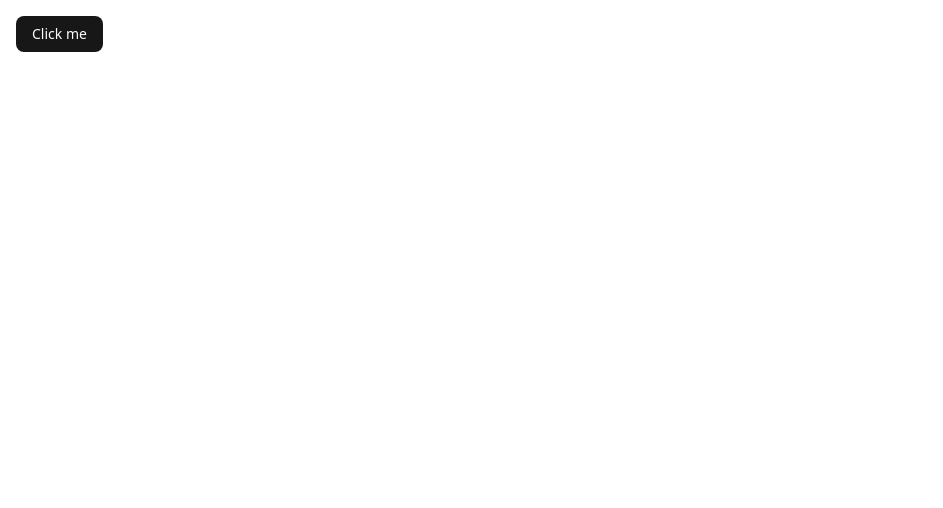
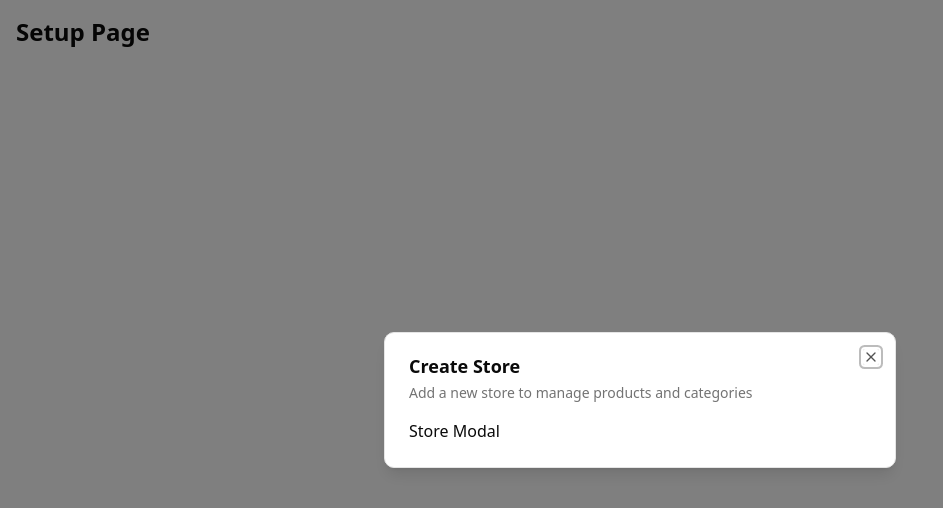
Before and after one commit to mauriceconsult/instabiz, a Next.js app: page / in a window 1280 px wide. Shown: the top 508 px of the page, without its empty margins (0-943 px from the left). Built offline with nearby package versions, Linux system fonts and the light colour scheme.

Commit message:
feat: add store creation modal

```diff
--- a/app/(root)/page.tsx
+++ b/app/(root)/page.tsx
@@ -1,9 +1,21 @@
-import { Button } from "@/components/ui/button";
+"use client";
 
-export default function Home() {
+import { useStoreModal } from "@/hooks/use-store-modal";
+import { useEffect } from "react";
+
+
+const SetupPage = () => {
+  const onOpen = useStoreModal((state) => state.onOpen);
+  const isOpen = useStoreModal((state) => state.isOpen);
+useEffect(() => {
+  if (!isOpen) {
+    onOpen();
+  }
+}, [isOpen, onOpen]);
   return (
     <div className="p-4">
-      <Button size={"default"}>Click me</Button>
+      <h1 className="text-2xl font-bold mb-4">Setup Page</h1>
     </div>
   );
 }
+export default SetupPage;
--- a/app/layout.tsx
+++ b/app/layout.tsx
@@ -1,17 +1,8 @@
 import type { Metadata } from "next";
-import { Geist, Geist_Mono } from "next/font/google";
 import "./globals.css";
 import { ClerkProvider } from "@clerk/nextjs";
+import { ModalProvider } from "@/providers/modal-provider";
 
-const geistSans = Geist({
-  variable: "--font-geist-sans",
-  subsets: ["latin"],
-});
-
-const geistMono = Geist_Mono({
-  variable: "--font-geist-mono",
-  subsets: ["latin"],
-});
 
 export const metadata: Metadata = {
   title: "InstaBiz - Multi-Vendor E-commerce Platform",
@@ -26,9 +17,8 @@
   return (
     <ClerkProvider>
       <html lang="en">
-        <body
-          className={`${geistSans.variable} ${geistMono.variable} antialiased`}
-        >
+        <body>
+          <ModalProvider />
           {children}
         </body>
       </html>
--- /dev/null
+++ b/components/modals/store-modal.tsx
@@ -0,0 +1,18 @@
+"use client";
+
+import { useStoreModal } from "@/hooks/use-store-modal";
+import { Modal } from "../ui/modal";
+
+export const StoreModal = () => {
+    const storeModal = useStoreModal();
+    return (
+      <Modal
+        title="Create Store"
+        description="Add a new store to manage products and categories"
+        isOpen={storeModal.isOpen}
+        onClose={storeModal.onClose}
+      >
+        Store Modal
+      </Modal>
+    );
+}
--- /dev/null
+++ b/components/ui/dialog.tsx
@@ -0,0 +1,158 @@
+"use client"
+
+import * as React from "react"
+import { XIcon } from "lucide-react"
+import { Dialog as DialogPrimitive } from "radix-ui"
+
+import { cn } from "@/lib/utils"
+import { Button } from "@/components/ui/button"
+
+function Dialog({
+  ...props
+}: React.ComponentProps<typeof DialogPrimitive.Root>) {
+  return <DialogPrimitive.Root data-slot="dialog" {...props} />
+}
+
+function DialogTrigger({
+  ...props
+}: React.ComponentProps<typeof DialogPrimitive.Trigger>) {
+  return <DialogPrimitive.Trigger data-slot="dialog-trigger" {...props} />
+}
+
+function DialogPortal({
+  ...props
+}: React.ComponentProps<typeof DialogPrimitive.Portal>) {
+  return <DialogPrimitive.Portal data-slot="dialog-portal" {...props} />
+}
+
+function DialogClose({
+  ...props
+}: React.ComponentProps<typeof DialogPrimitive.Close>) {
+  return <DialogPrimitive.Close data-slot="dialog-close" {...props} />
+}
+
+function DialogOverlay({
+  className,
+  ...props
+}: React.ComponentProps<typeof DialogPrimitive.Overlay>) {
+  return (
+    <DialogPrimitive.Overlay
+      data-slot="dialog-overlay"
+      className={cn(
+        "data-[state=open]:animate-in data-[state=closed]:animate-out data-[state=closed]:fade-out-0 data-[state=open]:fade-in-0 fixed inset-0 z-50 bg-black/50",
+        className
+      )}
+      {...props}
+    />
+  )
+}
+
+function DialogContent({
+  className,
+  children,
+  showCloseButton = true,
+  ...props
+}: React.ComponentProps<typeof DialogPrimitive.Content> & {
+  showCloseButton?: boolean
+}) {
+  return (
+    <DialogPortal data-slot="dialog-portal">
+      <DialogOverlay />
+      <DialogPrimitive.Content
+        data-slot="dialog-content"
+        className={cn(
+          "bg-background data-[state=open]:animate-in data-[state=closed]:animate-out data-[state=closed]:fade-out-0 data-[state=open]:fade-in-0 data-[state=closed]:zoom-out-95 data-[state=open]:zoom-in-95 fixed top-[50%] left-[50%] z-50 grid w-full max-w-[calc(100%-2rem)] translate-x-[-50%] translate-y-[-50%] gap-4 rounded-lg border p-6 shadow-lg duration-200 outline-none sm:max-w-lg",
+          className
+        )}
+        {...props}
+      >
+        {children}
+        {showCloseButton && (
+          <DialogPrimitive.Close
+            data-slot="dialog-close"
+            className="ring-offset-background focus:ring-ring data-[state=open]:bg-accent data-[state=open]:text-muted-foreground absolute top-4 right-4 rounded-xs opacity-70 transition-opacity hover:opacity-100 focus:ring-2 focus:ring-offset-2 focus:outline-hidden disabled:pointer-events-none [&_svg]:pointer-events-none [&_svg]:shrink-0 [&_svg:not([class*='size-'])]:size-4"
+          >
+            <XIcon />
+            <span className="sr-only">Close</span>
+          </DialogPrimitive.Close>
+        )}
+      </DialogPrimitive.Content>
+    </DialogPortal>
+  )
+}
+
+function DialogHeader({ className, ...props }: React.ComponentProps<"div">) {
+  return (
+    <div
+      data-slot="dialog-header"
+      className={cn("flex flex-col gap-2 text-center sm:text-left", className)}
+      {...props}
+    />
+  )
+}
+
+function DialogFooter({
+  className,
+  showCloseButton = false,
+  children,
+  ...props
+}: React.ComponentProps<"div"> & {
+  showCloseButton?: boolean
+}) {
+  return (
+    <div
+      data-slot="dialog-footer"
+      className={cn(
+        "flex flex-col-reverse gap-2 sm:flex-row sm:justify-end",
+        className
+      )}
+      {...props}
+    >
+      {children}
+      {showCloseButton && (
+        <DialogPrimitive.Close asChild>
+          <Button variant="outline">Close</Button>
+        </DialogPrimitive.Close>
+      )}
+    </div>
+  )
+}
+
+function DialogTitle({
+  className,
+  ...props
+}: React.ComponentProps<typeof DialogPrimitive.Title>) {
+  return (
+    <DialogPrimitive.Title
+      data-slot="dialog-title"
+      className={cn("text-lg leading-none font-semibold", className)}
+      {...props}
+    />
+  )
+}
+
+function DialogDescription({
+  className,
+  ...props
+}: React.ComponentProps<typeof DialogPrimitive.Description>) {
+  return (
+    <DialogPrimitive.Description
+      data-slot="dialog-description"
+      className={cn("text-muted-foreground text-sm", className)}
+      {...props}
+    />
+  )
+}
+
+export {
+  Dialog,
+  DialogClose,
+  DialogContent,
+  DialogDescription,
+  DialogFooter,
+  DialogHeader,
+  DialogOverlay,
+  DialogPortal,
+  DialogTitle,
+  DialogTrigger,
+}
--- /dev/null
+++ b/components/ui/modal.tsx
@@ -0,0 +1,29 @@
+"use client";
+
+import { Dialog, DialogContent, DialogDescription, DialogHeader, DialogTitle } from "./dialog";
+
+interface ModalProps {
+    title: string;
+    description: string;
+    isOpen: boolean;
+    onClose: () => void;
+    children?: React.ReactNode;
+}
+export const Modal: React.FC<ModalProps> = ({ title, description, isOpen, onClose, children }) => {
+    const onChange = (open: boolean) => {
+        if (!open) {
+            onClose();
+        }
+    };
+    return (
+      <Dialog open={isOpen} onOpenChange={onChange}>
+        <DialogContent>
+          <DialogHeader>
+            <DialogTitle>{title}</DialogTitle>
+            <DialogDescription>{description}</DialogDescription>
+          </DialogHeader>
+          <div>{children}</div>
+        </DialogContent>
+      </Dialog>
+    );
+};
--- /dev/null
+++ b/hooks/use-store-modal.tsx
@@ -0,0 +1,12 @@
+import {create} from 'zustand';
+
+interface useStoreModalStore {
+    isOpen: boolean;
+    onOpen: () => void;
+    onClose: () => void;
+}
+export const useStoreModal = create<useStoreModalStore>((set) => ({
+    isOpen: false,
+    onOpen: () => set({isOpen: true}),
+    onClose: () => set({isOpen: false}),
+}));
--- a/package.json
+++ b/package.json
@@ -21,7 +21,8 @@
     "react": "^19.2.4",
     "react-dom": "^19.2.4",
     "svix": "^1.85.0",
-    "tailwind-merge": "^3.4.0"
+    "tailwind-merge": "^3.4.0",
+    "zustand": "^5.0.11"
   },
   "devDependencies": {
     "@tailwindcss/postcss": "^4",
--- /dev/null
+++ b/providers/modal-provider.tsx
@@ -0,0 +1,11 @@
+"use client";
+
+import { StoreModal } from "@/components/modals/store-modal";
+
+export const ModalProvider = () => {
+  return (
+    <>
+      <StoreModal />
+    </>
+  );
+};
```
Also changed, not shown: app/(auth)/(routes)/sign-in/[[...sign-in]]/page.tsx (renamed from app/(auth)/sign-in/[[...sign-in]]/page.tsx), app/(auth)/(routes)/sign-up/[[...sign-up]]/page.tsx (renamed from app/(auth)/sign-up/[[...sign-up]]/page.tsx), 1 other file (tests, documents, lock files or other folders).
